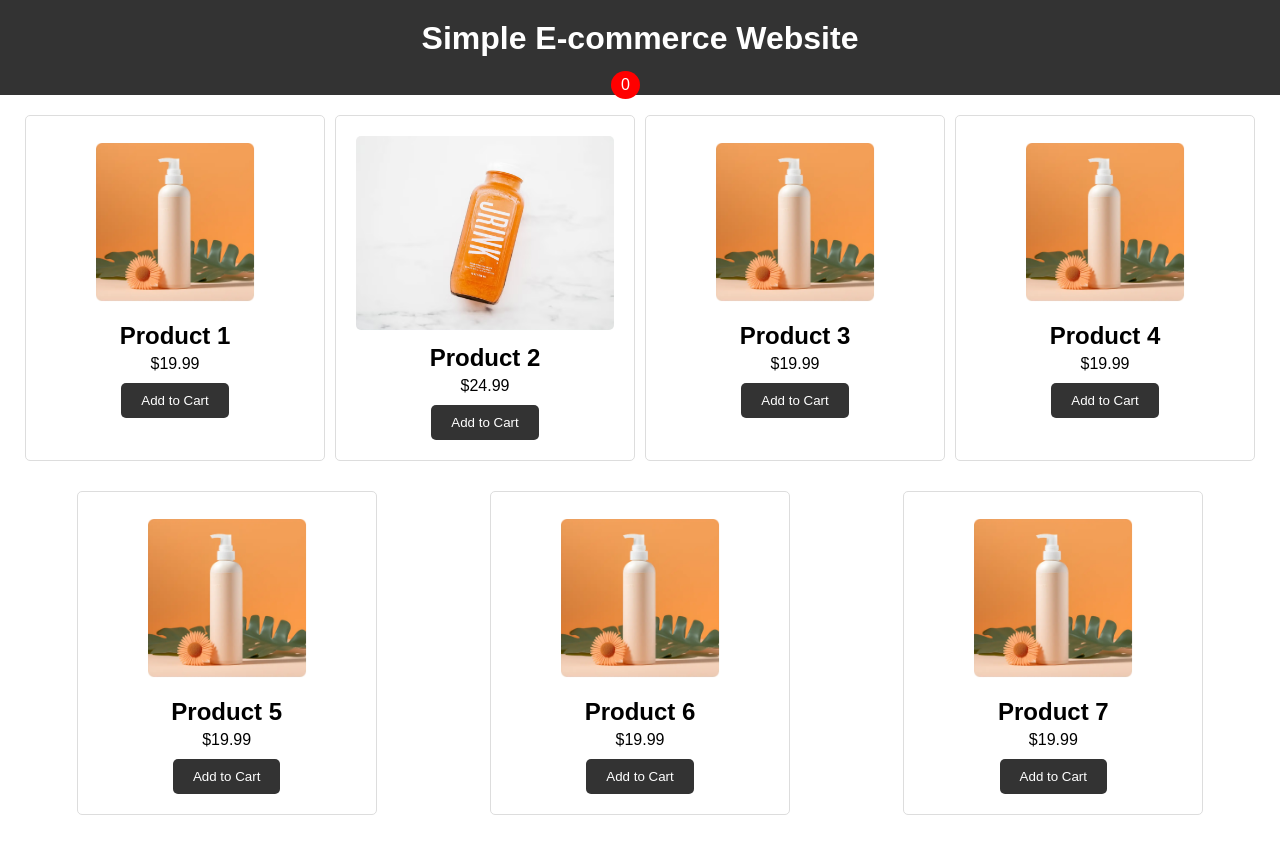
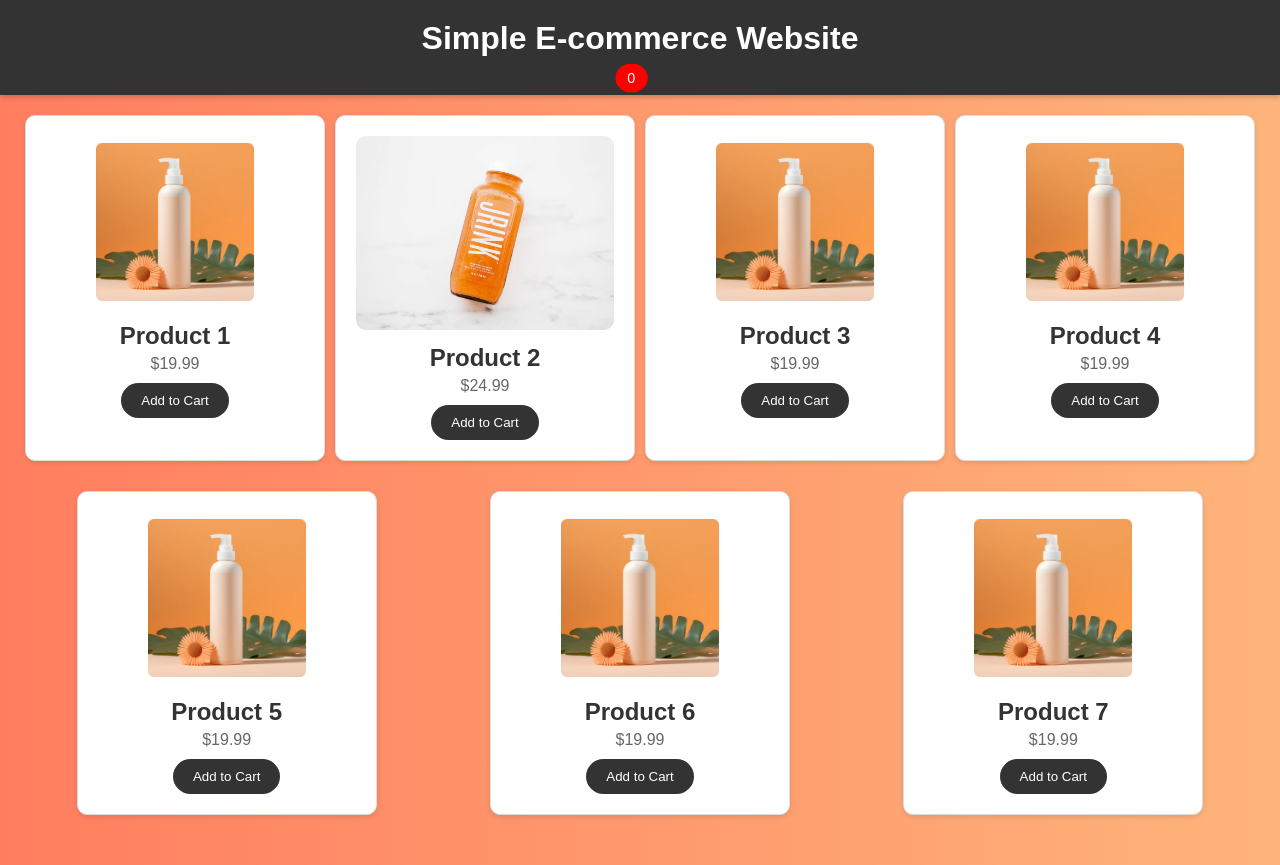
Before and after one commit to Rajnandini3847/e-commerce-assignment, a plain HTML site: page index.html in a window 1280 px wide. Drawn offline with Linux system fonts and the light colour scheme.

Commit message:
CSS changes

```diff
--- a/styles.css
+++ b/styles.css
@@ -7,6 +7,7 @@
 
 body {
     font-family: Arial, sans-serif;
+    background: linear-gradient(to right, #ff7e5f, #feb47b); /* Linear gradient background */
 }
 
 header {
@@ -14,22 +15,39 @@ header {
     color: #fff;
     padding: 20px;
     text-align: center;
+    box-shadow: 0 2px 5px rgba(0, 0, 0, 0.2); /* Add shadow */
 }
 
 #cart {
     position: relative;
     display: inline-block;
     cursor: pointer;
+    transition: transform 0.3s ease; /* Add smooth transition */
+}
+
+#cart:hover {
+    transform: scale(1.1); /* Scale up on hover */
 }
 
 #cart-count {
     position: absolute;
-    top: 0;
-    right: 0;
+    top: -5px;
+    right: -5px;
     background-color: red;
     color: #fff;
     border-radius: 50%;
     padding: 5px 10px;
+    font-size: 12px; /* Adjust font size */
+    animation: pulse 1s infinite alternate; /* Add pulsating animation */
+}
+
+@keyframes pulse {
+    0% {
+        transform: scale(1);
+    }
+    100% {
+        transform: scale(1.2);
+    }
 }
 
 #main-content {
@@ -43,32 +61,43 @@ header {
     width: 300px;
     margin-bottom: 30px;
     padding: 20px;
+    background-color: #fff;
     border: 1px solid #ddd;
-    border-radius: 5px;
+    border-radius: 10px; /* Rounded corners */
     text-align: center;
+    box-shadow: 0 2px 5px rgba(0, 0, 0, 0.1); /* Add shadow */
+    transition: transform 0.3s ease, box-shadow 0.3s ease; /* Add smooth transition */
+}
+
+.product:hover {
+    transform: translateY(-5px); /* Move up on hover */
+    box-shadow: 0 5px 10px rgba(0, 0, 0, 0.2); /* Darken shadow on hover */
 }
 
 .product img {
     width: 100%;
-    border-radius: 5px;
+    border-radius: 10px; /* Rounded corners */
 }
 
 .product h2 {
     margin-top: 10px;
+    color: #333; /* Darken text color */
 }
 
 .product p {
     margin-top: 5px;
+    color: #666; /* Darken text color */
 }
 
 button {
     background-color: #333;
     color: #fff;
     border: none;
-    border-radius: 5px;
+    border-radius: 20px; /* Rounded corners */
     padding: 10px 20px;
     margin-top: 10px;
     cursor: pointer;
+    transition: background-color 0.3s ease; /* Add smooth transition */
 }
 
 button:hover {
@@ -94,7 +123,8 @@ button:hover {
     padding: 20px;
     border: 1px solid #888;
     width: 80%;
-    border-radius: 5px;
+    border-radius: 10px; /* Rounded corners */
+    box-shadow: 0 2px 5px rgba(0, 0, 0, 0.2); /* Add shadow */
 }
 
 .close {
```
